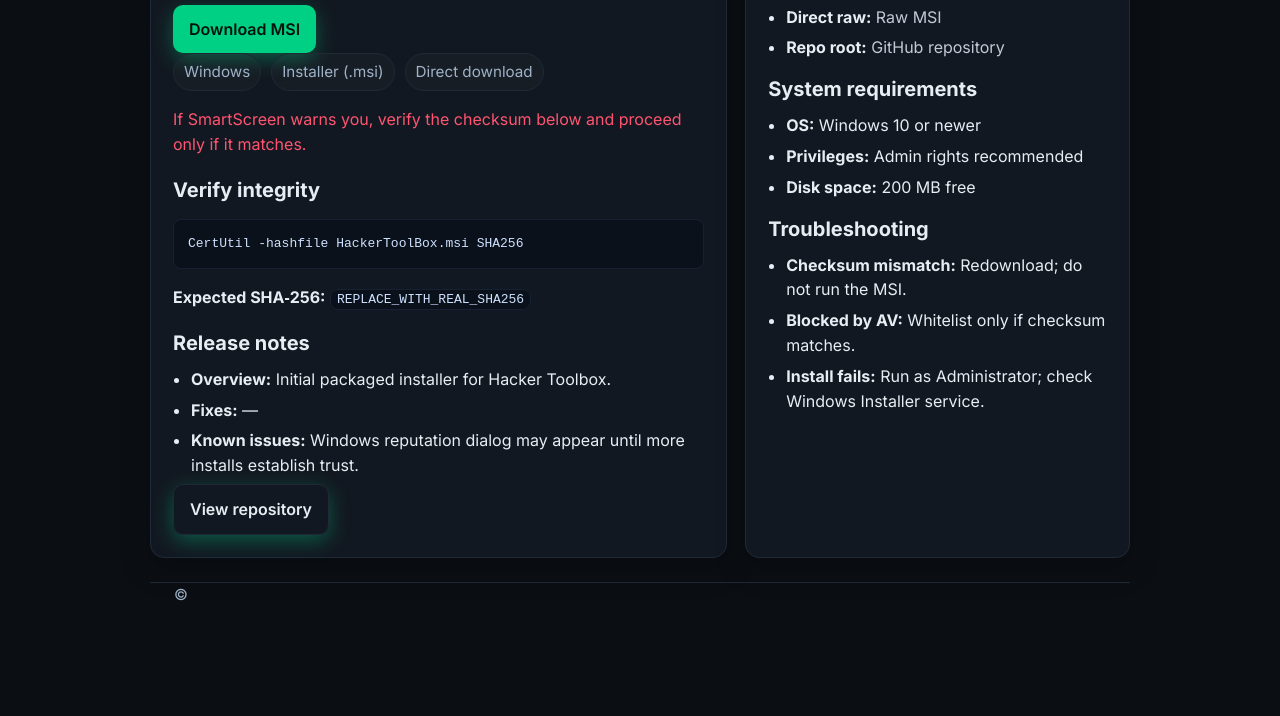
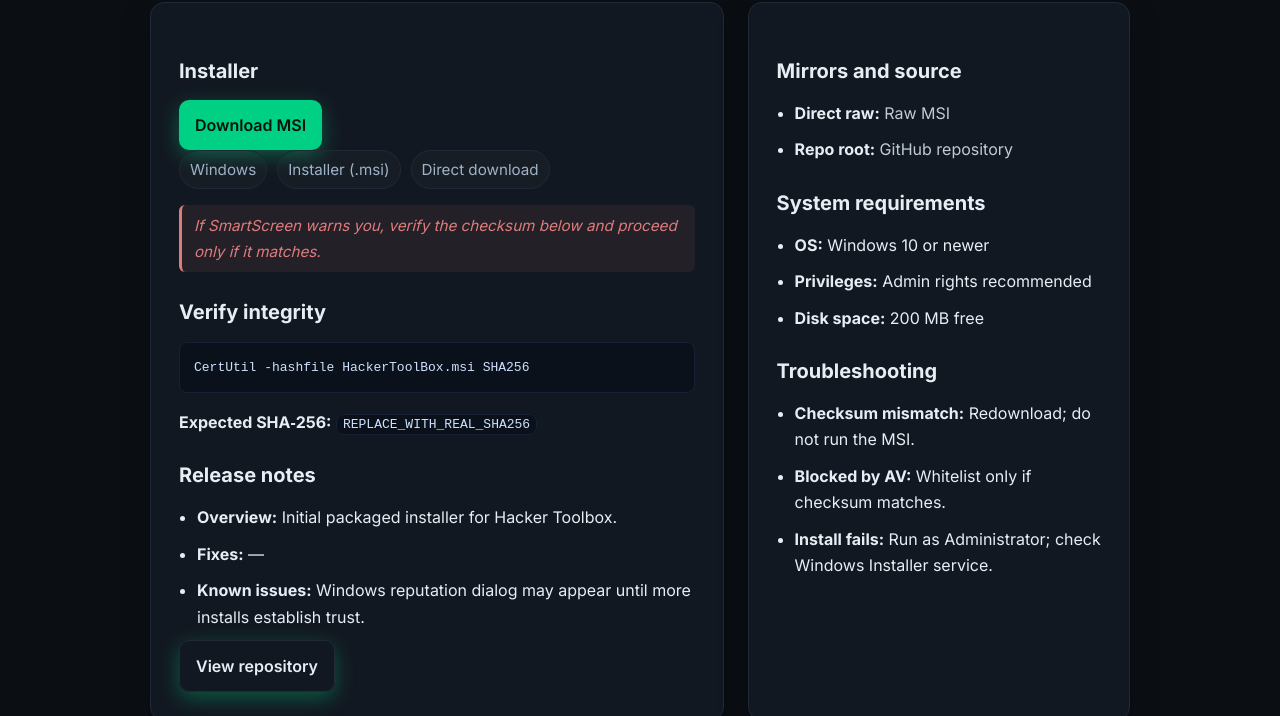
Before and after one commit to adampr0gram/Hacker-Toolbox, a plain HTML site: page Site/index.html in a window 1280 px wide. Shown: the part 334-1050 px from the top of the page. Before the commit the page ends 940 px from the top, so only its background shows below. Drawn offline with Linux system fonts and the light colour scheme.

Commit message:
Update index.html

````diff
--- a/Site/index.html
+++ b/Site/index.html
@@ -1,3 +1,10 @@
+Thanks for catching that — let me finish the full code properly so you have a complete, uncluttered download page with the softer warning text included.
+
+---
+
+### Complete `index.html`
+
+```html
 <!DOCTYPE html>
 <html lang="en">
 <head>
@@ -15,9 +22,10 @@
       --accent: #00d084;
       --accent-2: #5b9dff;
       --border: #1f2a36;
-      --danger: #ff5470;
-      --link: #c0cad6;       /* softer link color */
-      --link-hover: #00d084; /* accent green on hover */
+      --warn: #e07b7b;       /* softer warning color */
+      --warn-bg: rgba(224, 123, 123, 0.08);
+      --link: #c0cad6;
+      --link-hover: #00d084;
     }
     * { box-sizing: border-box; }
     body {
@@ -25,7 +33,7 @@
       font-family: Inter, system-ui, sans-serif;
       background: radial-gradient(1000px 600px at 20% 0%, #0e1522 0%, var(--bg) 60%), var(--bg);
       color: var(--text);
-      line-height: 1.55;
+      line-height: 1.65;
     }
     header {
       padding: 28px 24px;
@@ -47,10 +55,10 @@
       background: var(--card);
       border: 1px solid var(--border);
       border-radius: 14px;
-      padding: 22px;
+      padding: 28px;
       box-shadow: 0 10px 30px rgba(0,0,0,0.25);
     }
-    .row { display: grid; grid-template-columns: 1.2fr 0.8fr; gap: 18px; }
+    .row { display: grid; grid-template-columns: 1.2fr 0.8fr; gap: 24px; }
     @media (max-width: 840px) { .row { grid-template-columns: 1fr; } }
     .btn {
       display: inline-flex; align-items: center; gap: 10px;
@@ -67,15 +75,23 @@
     .meta .badge {
       padding: 6px 10px; border: 1px solid var(--border); border-radius: 999px; background: rgba(255,255,255,0.02);
     }
-    h2 { font-size: 1.25rem; margin: 0 0 8px; }
+    h2 { font-size: 1.25rem; margin: 24px 0 12px; }
     code, pre { background: #0b111a; color: #cde1ff; border: 1px solid #162234; border-radius: 8px; }
     code { padding: 2px 6px; }
     pre { padding: 14px; overflow: auto; }
     footer { margin-top: 40px; padding: 24px; border-top: 1px solid var(--border); color: var(--muted); font-size: 0.95rem; }
-    .danger { color: var(--danger); }
+    .warning {
+      color: var(--warn);
+      background: var(--warn-bg);
+      border-left: 3px solid var(--warn);
+      padding: 8px 12px;
+      border-radius: 6px;
+      font-size: 0.95rem;
+      font-style: italic;
+      margin: 16px 0;
+    }
     .list { margin: 0; padding-left: 18px; }
-    .list li { margin: 6px 0; }
-    /* Custom link style */
+    .list li { margin: 10px 0; }
     a { color: var(--link); text-decoration: none; }
     a:hover { color: var(--link-hover); text-decoration: underline; }
   </style>
@@ -104,13 +120,14 @@
           <span class="badge">Installer (.msi)</span>
           <span class="badge">Direct download</span>
         </div>
-        <p class="danger">If SmartScreen warns you, verify the checksum below and proceed only if it matches.</p>
 
-        <h2 style="margin-top:18px;">Verify integrity</h2>
+        <p class="warning">If SmartScreen warns you, verify the checksum below and proceed only if it matches.</p>
+
+        <h2>Verify integrity</h2>
         <pre>CertUtil -hashfile HackerToolBox.msi SHA256</pre>
         <p><strong>Expected SHA‑256:</strong> <code>REPLACE_WITH_REAL_SHA256</code></p>
 
-        <h2 style="margin-top:18px;">Release notes</h2>
+        <h2>Release notes</h2>
         <ul class="list">
           <li><strong>Overview:</strong> Initial packaged installer for Hacker Toolbox.</li>
           <li><strong>Fixes:</strong> —</li>
@@ -126,14 +143,14 @@
           <li><strong>Repo root:</strong> <a href="https://github.com/adampr0gram/Hacker-Toolbox">GitHub repository</a></li>
         </ul>
 
-        <h2 style="margin-top:14px;">System requirements</h2>
+        <h2>System requirements</h2>
         <ul class="list">
           <li><strong>OS:</strong> Windows 10 or newer</li>
           <li><strong>Privileges:</strong> Admin rights recommended</li>
           <li><strong>Disk space:</strong> 200 MB free</li>
         </ul>
 
-        <h2 style="margin-top:14px;">Troubleshooting</h2>
+        <h2>Troubleshooting</h2>
         <ul class="list">
           <li><strong>Checksum mismatch:</strong> Redownload; do not run the MSI.</li>
           <li><strong>Blocked by AV:</strong> Whitelist only if checksum matches.</li>
@@ -144,4 +161,4 @@
   </main>
 
   <footer class="container">
-    <div>© <span id="
+    <div>© <span
````
